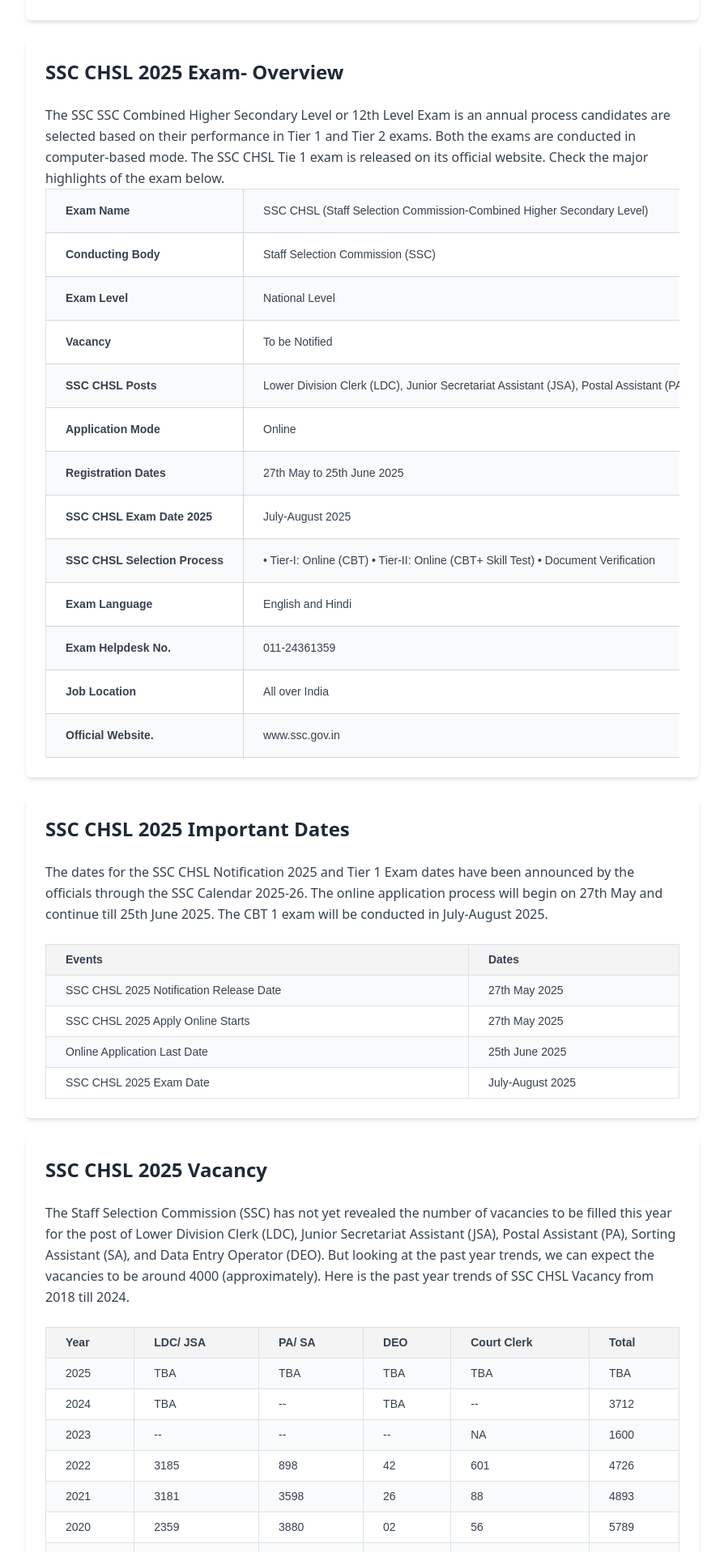
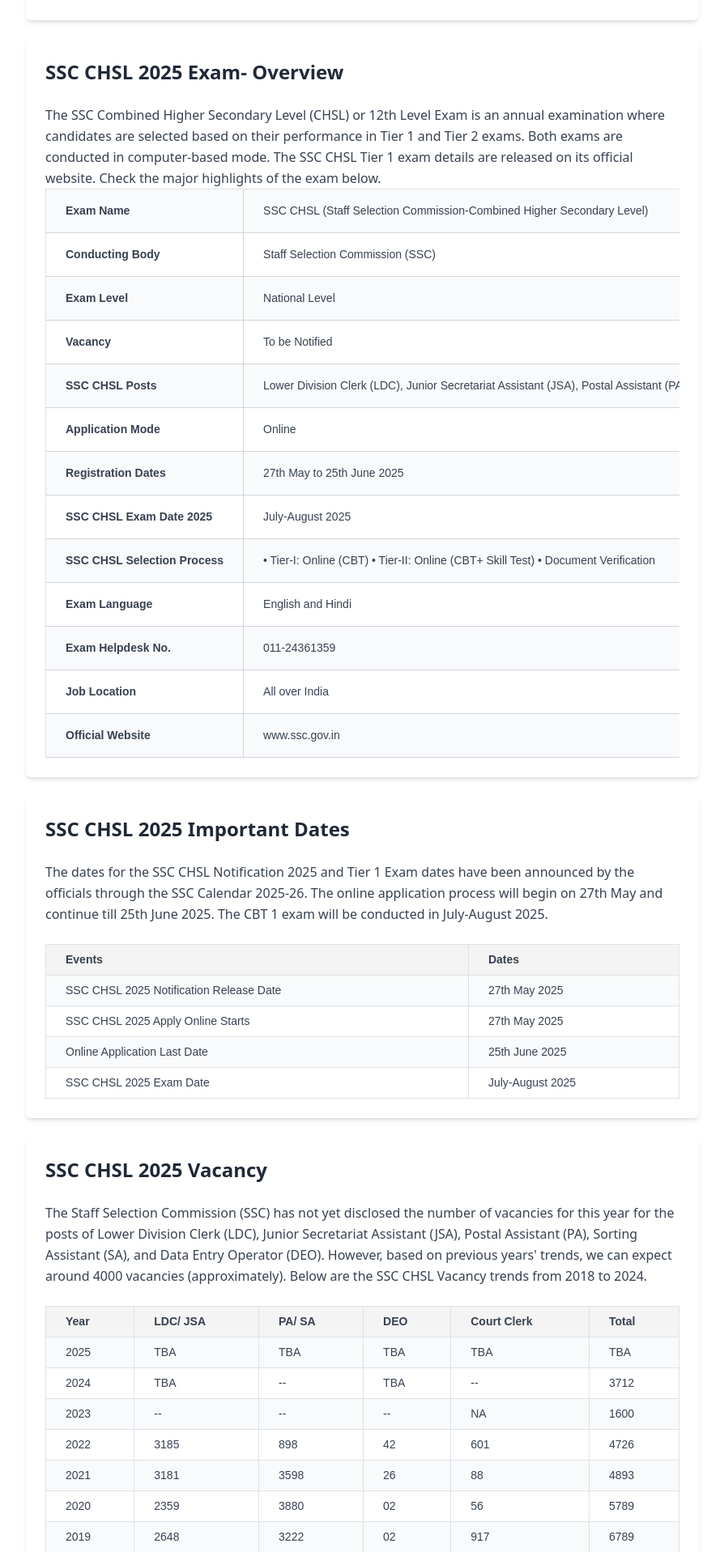
Before and after one commit to manoharmeena123/winners-frontend, a React (Create React App) app: page /ssc-chsl in a window 1280 px wide. Shown: the part 1763-3680 px from the top of the page at 81% size, without its empty margins (50-944 px from the left). Built offline with nearby package versions, Linux system fonts and the light colour scheme.

Commit message:
ssc-chsl content updated

```diff
--- a/src/data/ssc-chsl.js
+++ b/src/data/ssc-chsl.js
@@ -86,7 +86,7 @@ export const sscchslExamData = {
   about: {
     title: "What is SSC CHSL Exam?",
     content: `
-        The SSC CHSL stands for Staff Selection Commission Combined Higher Secondary Level Exam which aims to hire candidates who are 12th pass or higher. This is conducted every year and for the year 2025, the total vacancies will be notified along with the release of the official notification. The selection process for 12th-level posts such as Lower Division Clerk (LDC), Data Entry Operator (DEO), Postal/Sorting Assistant, and Junior Secretariat Assistant includes Tier-I (CBE) and Tier-II (CBE). The exams is conducted to evaluate the knowledge and mental ability of the candidates. Those who get selected will be posted across various departments/Ministries of Indian Government and get handsome salary packages..
+        The SSC CHSL, or Staff Selection Commission Combined Higher Secondary Level Exam, is designed to recruit candidates who have passed their 12th grade or higher. Conducted annually, the total number of vacancies for the year 2025 will be announced with the official notification. The selection process for posts such as Lower Division Clerk (LDC), Data Entry Operator (DEO), Postal/Sorting Assistant, and Junior Secretariat Assistant involves two tiers: Tier-I (Computer Based Examination) and Tier-II (Computer Based Examination). This exam assesses the candidates' knowledge and mental ability. Successful candidates will be placed in various departments/ministries of the Indian Government and will receive attractive salary packages.
         `,
   },
   notification: {
@@ -104,25 +104,25 @@ export const sscchslExamData = {
     questions: [
       {
         question:
-          "How much percentage is required in the 12th Class for SSC CHSL?",
+          "What percentage is required in the 12th Class for SSC CHSL?",
         answer: `
-               There is no bar on percentage, anyone who had passed the 12th class can fill the SSC CHSL Application.
+               There is no percentage requirement; anyone who has passed the 12th class can apply for the SSC CHSL.
             `,
       },
       {
-        question: "Is the SSC CHSL exam online or offline?",
-        answer: `SSC CHSL Tier 1 exam is an online exam while Tier 2 is CBT mode.`,
+        question: "Is the SSC CHSL exam conducted online or offline?",
+        answer: `The SSC CHSL Tier 1 exam is conducted online, while Tier 2 is in CBT mode.`,
       },
       {
-        question: "When will SSC release the SSC CHSL Notification 2025?",
+        question: "When will the SSC CHSL Notification 2025 be released?",
         answer: `
              The SSC CHSL Notification 2025 will be released on 27th May 2025.
             `,
       },
       {
-        question: "What is the SSC CHSL Tier 1 Exam Date 2025?",
+        question: "What is the SSC CHSL Tier 1 Exam Date for 2025?",
         answer: `
-              As per the SSC Calendar 2025-26, the SSC CHSL Tier 1 exam will be conducted in July-August 2025..
+              According to the SSC Calendar 2025-26, the SSC CHSL Tier 1 exam will be held in July-August 2025.
             `,
       },
     ],
@@ -130,7 +130,7 @@ export const sscchslExamData = {
   overview: {
     title: "SSC CHSL 2025 Exam- Overview",
     content:
-      "The SSC SSC Combined Higher Secondary Level or 12th Level Exam is an annual process candidates are selected based on their performance in Tier 1 and Tier 2 exams. Both the exams are conducted in computer-based mode. The SSC CHSL Tie 1 exam is released on its official website. Check the major highlights of the exam below.",
+      "The SSC Combined Higher Secondary Level (CHSL) or 12th Level Exam is an annual examination where candidates are selected based on their performance in Tier 1 and Tier 2 exams. Both exams are conducted in computer-based mode. The SSC CHSL Tier 1 exam details are released on its official website. Check the major highlights of the exam below.",
     tableData: [
       {
         label: "Exam Name",
@@ -156,7 +156,7 @@ export const sscchslExamData = {
       { label: "Exam Language", value: "English and Hindi" },
       { label: "Exam Helpdesk No.", value: "011-24361359" },
       { label: "Job Location", value: "All over India" },
-      { label: "Official Website.", value: "www.ssc.gov.in" },
+      { label: "Official Website", value: "www.ssc.gov.in" },
     ],
   },
   importantDatesData: {
@@ -176,7 +176,7 @@ export const sscchslExamData = {
   vacancyData: {
     title: "SSC CHSL 2025 Vacancy",
     description:
-      "The Staff Selection Commission (SSC) has not yet revealed the number of vacancies to be filled this year for the post of Lower Division Clerk (LDC), Junior Secretariat Assistant (JSA), Postal Assistant (PA), Sorting Assistant (SA), and Data Entry Operator (DEO). But looking at the past year trends, we can expect the vacancies to be around 4000 (approximately). Here is the past year trends of SSC CHSL Vacancy from 2018 till 2024.",
+      "The Staff Selection Commission (SSC) has not yet disclosed the number of vacancies for this year for the posts of Lower Division Clerk (LDC), Junior Secretariat Assistant (JSA), Postal Assistant (PA), Sorting Assistant (SA), and Data Entry Operator (DEO). However, based on previous years' trends, we can expect around 4000 vacancies (approximately). Below are the SSC CHSL Vacancy trends from 2018 to 2024.",
     tableHeaders: ["Year", "LDC/ JSA", "PA/ SA", "DEO", "Court Clerk", "Total"],
     tableData: [
       {
@@ -248,7 +248,7 @@ export const sscchslExamData = {
   eligibilityData: {
     title: "SSC CHSL 2025 Eligibility Criteria",
     description:
-      "All the aspiring candidates who are dreaming of SSC CHSL jobs will have to abide by all the SSC CHSL Eligibility Criteria as decided by the SSC Commission. The candidates are advised to go through the requirements of educational qualification, age, physical standards, etc., and satisfy themselves that they are eligible for the post(s) before applying.",
+      "All aspiring candidates aiming for SSC CHSL jobs must meet the SSC CHSL Eligibility Criteria set by the SSC Commission. Candidates should review the educational qualifications, age limits, physical standards, etc., to ensure they are eligible for the positions before applying.",
     nationality: {
       title: "Nationality",
       criteria: [
@@ -348,11 +348,11 @@ export const sscchslExamData = {
   selectionProcess: {
     title: "SSC CHSL 2025 Selection Process",
     steps: [
-      "SSC CHSL Selection Process consists of Tier 1, Tier 2, and Skill Test/Computer Proficiency Test (for some posts) and the result is based on the result of all two tiers.",
-      "Candidates need to qualify for each tier to appear in the subsequent tier.",
-      "The final selection list is prepared by shortlisting applicants based on their cumulative performance across the first two tiers.",
-      "After qualifying all three tiers, the candidates will be called for the Document Verification.",
-      "Candidates will be allotted to the various departments for the post of Postal Assistant/Sorting Assistants, Data Entry Operators, Lower Divisional Clerks, and Court Clerks based on their merit and preference of post.",
+      "The SSC CHSL Selection Process includes Tier 1, Tier 2, and a Skill Test/Computer Proficiency Test (for certain posts), with the final result based on the performance in the first two tiers.",
+      "Candidates must qualify each tier to advance to the next stage.",
+      "The final selection list is created by shortlisting candidates based on their cumulative performance in the first two tiers.",
+      "After passing all three tiers, candidates will be called for Document Verification.",
+      "Candidates will be assigned to various departments for the positions of Postal Assistant/Sorting Assistant, Data Entry Operator, Lower Divisional Clerk, and Court Clerk based on their merit and post preference.",
     ],
   },
   examPattern: {
@@ -832,28 +832,28 @@ export const sscchslExamData = {
   jobProfile: {
     title: "SSC CHSL 2025 Job Profile",
     description:
-      "The SSC CHSL 2025 Job Profile for the various posts offered by the Staff Selection Commission under the SSC CHSL Recruitment 2025. It is important to get familiar with the job profile which includes the roles and responsibilities.",
+      "The SSC CHSL 2025 Job Profile outlines the roles and responsibilities for various posts offered by the Staff Selection Commission under the SSC CHSL Recruitment 2025. It is crucial to understand the job profile for each position.",
     tableHeaders: ["Posts", "Job Profile"],
     tableData: [
       {
         post: "Lower Division Clerk (LDC)/Junior Secretariat Assistant (JSA)",
         profile:
-          "Responsible for clerical work like data entry, maintaining files, handling mail, and other routine office tasks.",
+          "Handles clerical tasks such as data entry, file maintenance, mail management, and other routine office duties.",
       },
       {
         post: "Postal Assistant (PA)/Sorting Assistant",
         profile:
-          "Handles customer service, mail sorting, and managing postal records in post offices and mail departments.",
+          "Manages customer service, mail sorting, and postal records in post offices and mail departments.",
       },
       {
         post: "Data Entry Operator (DEO)",
         profile:
-          "Focuses on data entry tasks, maintaining records, and updating databases using specialized software.",
+          "Performs data entry tasks, maintains records, and updates databases using specialized software.",
       },
       {
         post: "Court Clerk",
         profile:
-          "Assists in legal departments and courts by maintaining court records, scheduling hearings, and performing administrative duties.",
+          "Supports legal departments and courts by maintaining court records, scheduling hearings, and performing administrative tasks.",
       },
     ],
   },
```
